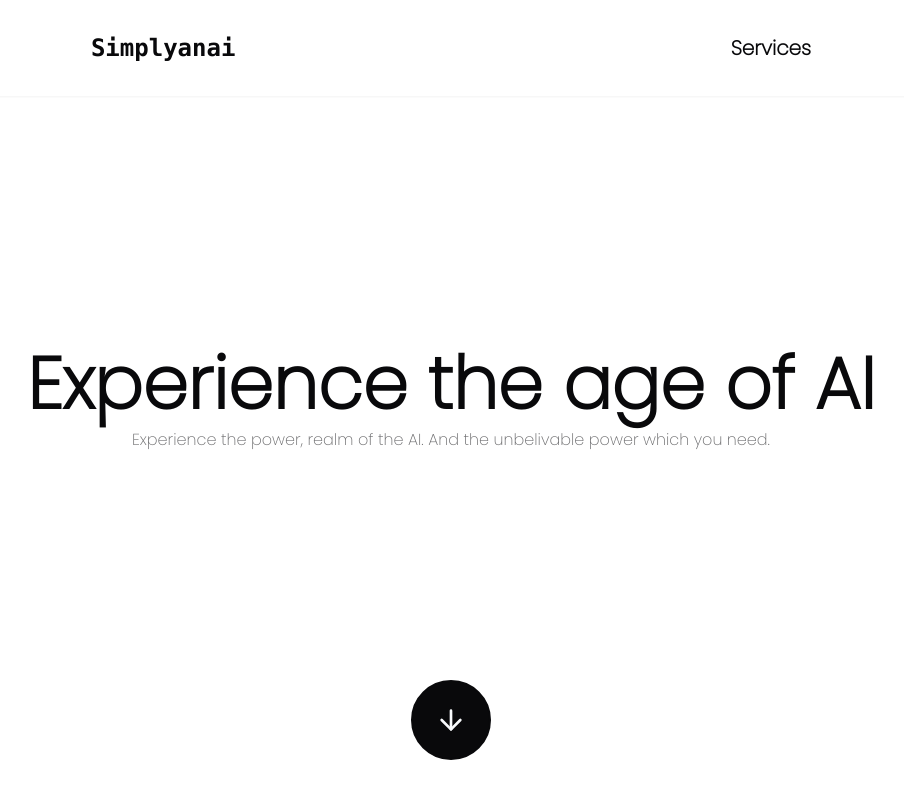
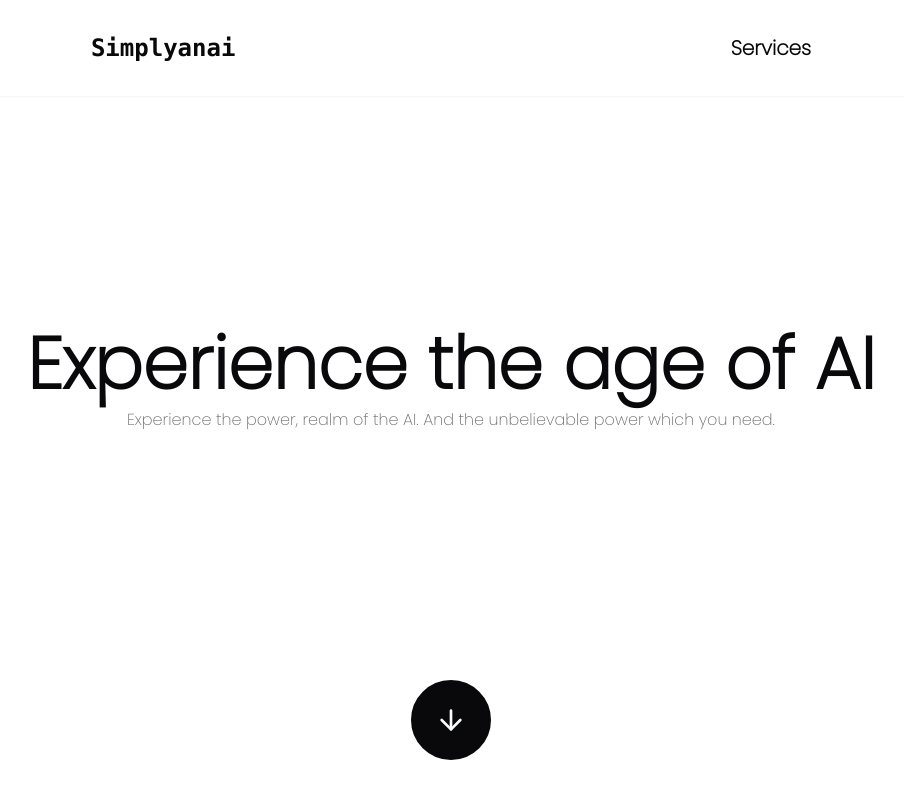
Before and after one commit to yashpal-dev/simplyanai, a Next.js app: page / in a window 1280 px wide. Shown: the top 800 px of the page, without its empty margins (189-1093 px from the left). Built offline with nearby package versions, Linux system fonts and the light colour scheme.

Commit message:
Modified: minor bug fixed

```diff
--- a/components/section/hero.tsx
+++ b/components/section/hero.tsx
@@ -4,13 +4,13 @@ import { ArrowDown } from "lucide-react";
 export function Hero() {
   return (
     <section>
-      <div className="relative w-full min-h-screen flex flex-col items-center justify-center ">
+      <div className="px-2 pb-10 relative w-full min-h-screen flex flex-col items-center justify-center">
         <div className=" select-none">
           <h1 className="text-4xl md:text-6xl xl:text-7xl font-extrabold text-center text-secondary-foreground">
             Experience the age of AI
           </h1>
           <p className="text-sm xl:text-base text-center text-secondary-foreground/60 mt-2">
-            Experience the power, realm of the AI. And the unbelivable power
+            Experience the power, realm of the AI. And the unbelievable power
             which you need.
           </p>
         </div>
```
